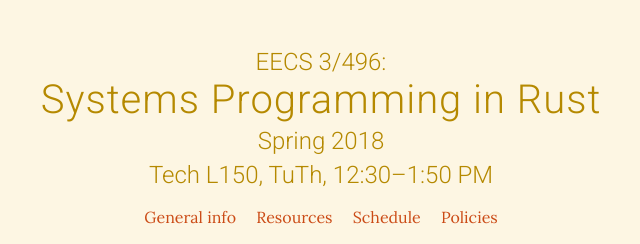
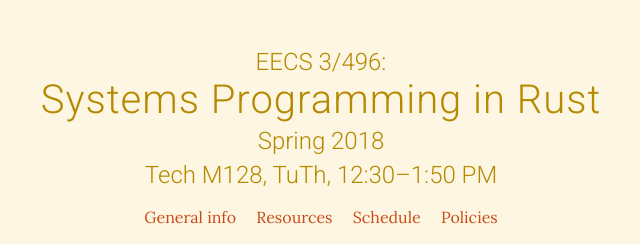
Before and after one commit to nu-rust-course/web, a plain HTML site: page index.html in a window 1280 px wide. Shown: the top 244 px of the page, 319-959 px from the left. Drawn offline with Linux system fonts and the light colour scheme.

Commit message:
fixed course location.

```diff
--- a/index.html
+++ b/index.html
@@ -151,7 +151,7 @@
 Spring 2018
 </p>
 <p class="subhead">
-Tech L150, TuTh, 12:30–1:50 PM
+Tech M128, TuTh, 12:30–1:50 PM
 </p>
 </header>
 
```
